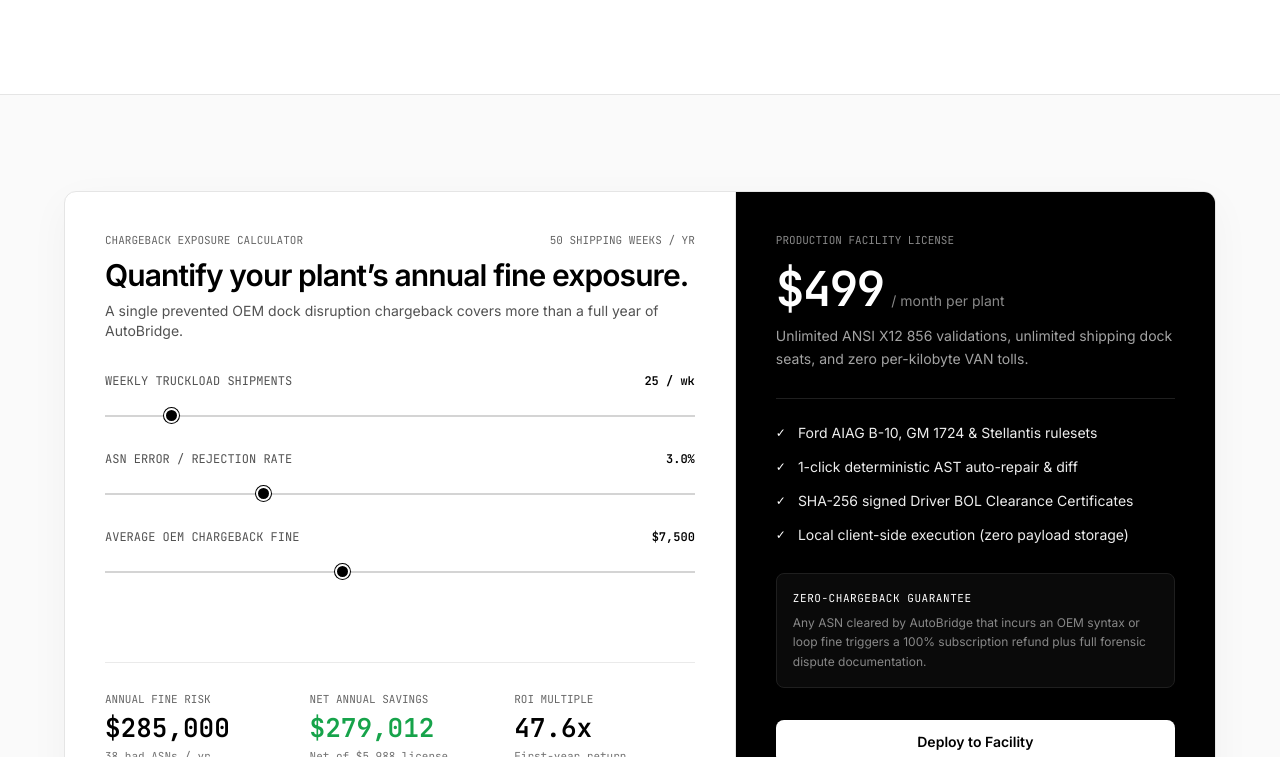
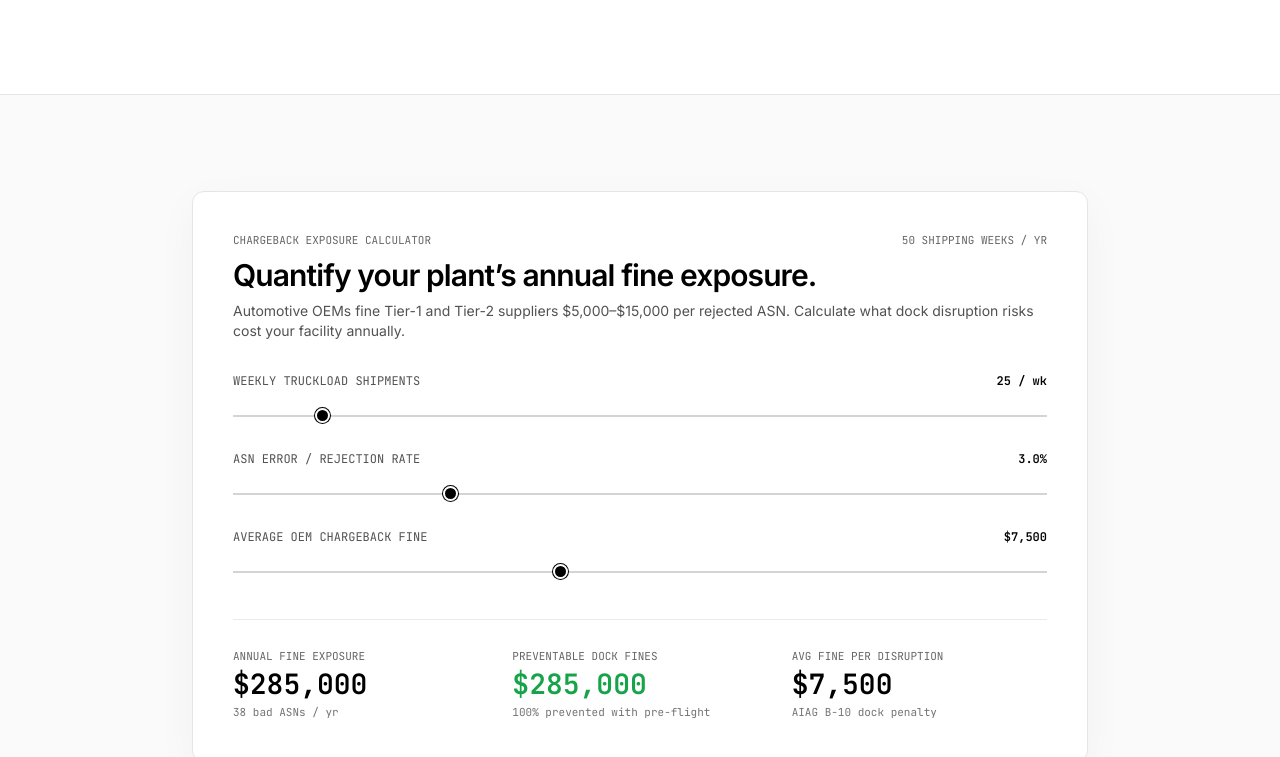
Before and after one commit to gana04982-ship-it/autobridge, a plain HTML site: page ui/index.html in a window 1280 px wide. Shown: the part 2043-2800 px from the top of the page. Drawn offline with nearby package versions, Linux system fonts and the light colour scheme.

Commit message:
refactor(ui): remove pricing card and streamline chargeback calculator

```diff
--- a/ui/index.html
+++ b/ui/index.html
@@ -113,12 +113,11 @@
         </div>
       </a>
 
-      <!-- 4 Subtle Navigation Links -->
+      <!-- 3 Subtle Navigation Links -->
       <nav class="hidden md:flex items-center gap-8 text-[13px] text-muted">
         <a href="#terminal" class="hover:text-white transition-colors">Specs</a>
         <a href="#architecture" class="hover:text-white transition-colors">Architecture</a>
         <a href="#calculator" class="hover:text-white transition-colors">Calculator</a>
-        <a href="#pricing" class="hover:text-white transition-colors">Pricing</a>
       </nav>
 
       <!-- Crisp White Pill Button -->
@@ -340,13 +339,10 @@
     </div>
   </section>
 
-  <!-- 4. HIGH-CONTRAST MONOCHROME SPLIT: WHITE ROI CALCULATOR + OBSIDIAN BLACK $499/MO FACILITY LICENSE -->
+  <!-- 4. CHARGEBACK EXPOSURE CALCULATOR -->
   <section id="calculator" class="bg-[#FAFAFA] text-black py-24 px-4 sm:px-6">
-    <div class="max-w-6xl mx-auto">
-      <div class="rounded-xl border border-[#E5E5E5] bg-white overflow-hidden grid grid-cols-1 lg:grid-cols-12 shadow-[0_12px_40px_rgba(0,0,0,0.04)]">
-
-        <!-- Left (7 Cols - Crisp White): Chargeback ROI Calculator -->
-        <div class="lg:col-span-7 p-7 sm:p-10 border-b lg:border-b-0 lg:border-r border-[#E5E5E5] flex flex-col justify-between">
+    <div class="max-w-4xl mx-auto">
+      <div class="rounded-xl border border-[#E5E5E5] bg-white overflow-hidden p-7 sm:p-10 shadow-[0_12px_40px_rgba(0,0,0,0.04)]">
         <div>
           <div class="flex items-center justify-between font-mono text-[11px] text-[#666666]">
             <span>CHARGEBACK EXPOSURE CALCULATOR</span>
@@ -356,7 +352,7 @@
             Quantify your plant’s annual fine exposure.
           </h2>
           <p class="text-sm text-[#525252] mt-2">
-              A single prevented OEM dock disruption chargeback covers more than a full year of AutoBridge.
+            Automotive OEMs fine Tier-1 and Tier-2 suppliers $5,000–$15,000 per rejected ASN. Calculate what dock disruption risks cost your facility annually.
           </p>
 
           <!-- Sliders -->
@@ -390,78 +386,23 @@
         <!-- Output Metrics Grid -->
         <div class="mt-10 pt-7 border-t border-[#EAEAEA] grid grid-cols-1 sm:grid-cols-3 gap-6">
           <div>
-              <div class="font-mono text-[11px] text-[#666666] uppercase">Annual Fine Risk</div>
-              <div id="outExposure" class="font-mono text-2xl sm:text-[26px] font-semibold text-black tabular-nums mt-1">$285,000</div>
+            <div class="font-mono text-[11px] text-[#666666] uppercase">Annual Fine Exposure</div>
+            <div id="outExposure" class="font-mono text-2xl sm:text-[28px] font-semibold text-black tabular-nums mt-1">$285,000</div>
             <div id="outBadCount" class="font-mono text-[11px] text-[#737373] mt-1 tabular-nums">38 bad ASNs / yr</div>
           </div>
 
           <div>
-              <div class="font-mono text-[11px] text-[#666666] uppercase">Net Annual Savings</div>
-              <div id="outSavings" class="font-mono text-2xl sm:text-[26px] font-semibold text-[#16A34A] tabular-nums mt-1">$279,012</div>
-              <div class="font-mono text-[11px] text-[#737373] mt-1">Net of $5,988 license</div>
+            <div class="font-mono text-[11px] text-[#666666] uppercase">Preventable Dock Fines</div>
+            <div id="outSavings" class="font-mono text-2xl sm:text-[28px] font-semibold text-[#16A34A] tabular-nums mt-1">$285,000</div>
+            <div class="font-mono text-[11px] text-[#737373] mt-1">100% prevented with pre-flight</div>
           </div>
 
           <div>
-              <div class="font-mono text-[11px] text-[#666666] uppercase">ROI Multiple</div>
-              <div id="outMultiple" class="font-mono text-2xl sm:text-[26px] font-semibold text-black tabular-nums mt-1">46.6x</div>
-              <div class="font-mono text-[11px] text-[#737373] mt-1">First-year return</div>
+            <div class="font-mono text-[11px] text-[#666666] uppercase">Avg Fine Per Disruption</div>
+            <div id="outAvgFine" class="font-mono text-2xl sm:text-[28px] font-semibold text-black tabular-nums mt-1">$7,500</div>
+            <div class="font-mono text-[11px] text-[#737373] mt-1">AIAG B-10 dock penalty</div>
           </div>
         </div>
-        </div>
-
-        <!-- Right (5 Cols - Pure Matte Black Card): Flat $499/mo Facility License -->
-        <div id="pricing" class="lg:col-span-5 p-7 sm:p-10 bg-black text-white flex flex-col justify-between">
-          <div>
-            <div class="font-mono text-[11px] text-muted uppercase">
-              PRODUCTION FACILITY LICENSE
-            </div>
-
-            <div class="mt-4 flex items-baseline gap-2">
-              <span class="font-mono text-4xl sm:text-5xl font-semibold tracking-[-0.04em] text-white tabular-nums">$499</span>
-              <span class="text-sm text-muted">/ month per plant</span>
-            </div>
-
-            <p class="mt-3 text-sm text-[#A3A3A3] leading-relaxed">
-              Unlimited ANSI X12 856 validations, unlimited shipping dock seats, and zero per-kilobyte VAN tolls.
-            </p>
-
-            <ul class="mt-7 pt-6 border-t border-border space-y-3.5 text-sm text-ink">
-              <li class="flex items-start gap-3">
-                <span class="font-mono text-xs text-white mt-0.5">✓</span>
-                <span>Ford AIAG B-10, GM 1724 &amp; Stellantis rulesets</span>
-              </li>
-              <li class="flex items-start gap-3">
-                <span class="font-mono text-xs text-white mt-0.5">✓</span>
-                <span>1-click deterministic AST auto-repair &amp; diff</span>
-              </li>
-              <li class="flex items-start gap-3">
-                <span class="font-mono text-xs text-white mt-0.5">✓</span>
-                <span>SHA-256 signed Driver BOL Clearance Certificates</span>
-              </li>
-              <li class="flex items-start gap-3">
-                <span class="font-mono text-xs text-white mt-0.5">✓</span>
-                <span>Local client-side execution (zero payload storage)</span>
-              </li>
-            </ul>
-
-            <div class="mt-7 p-4 rounded-lg border border-border bg-surface">
-              <div class="font-mono text-[11px] text-white uppercase tracking-wider">
-                Zero-Chargeback Guarantee
-              </div>
-              <p class="mt-1.5 text-xs text-muted leading-relaxed">
-                Any ASN cleared by AutoBridge that incurs an OEM syntax or loop fine triggers a 100% subscription refund plus full forensic dispute documentation.
-              </p>
-            </div>
-          </div>
-
-          <div class="mt-8">
-            <a href="inspector.html"
-               class="block w-full text-center bg-white hover:bg-[#E5E5E5] text-black font-semibold text-sm py-3 rounded-lg transition-colors">
-              Deploy to Facility
-            </a>
-          </div>
-        </div>
-
       </div>
     </div>
   </section>
@@ -495,7 +436,7 @@
       <div class="flex flex-wrap items-center gap-6 text-xs text-muted">
         <a href="#terminal" class="hover:text-white transition-colors">X12 856 Spec</a>
         <a href="#architecture" class="hover:text-white transition-colors">AIAG B-10 Guide</a>
-        <a href="#pricing" class="hover:text-white transition-colors">Zero-Storage Security</a>
+        <a href="#architecture" class="hover:text-white transition-colors">Zero-Storage Security</a>
         <a href="https://github.com/gana04982-ship-it/autobridge" target="_blank" class="hover:text-white transition-colors">GitHub Source</a>
       </div>
     </div>
@@ -764,14 +705,12 @@
 
       const badPerYear = Math.round(shipments * 50 * (rate / 100));
       const annualExposure = badPerYear * fine;
-      const annualLicense = 499 * 12; // $5,988
-      const netSavings = Math.max(0, annualExposure - annualLicense);
-      const roiMultiple = (annualExposure / annualLicense).toFixed(1) + 'x';
 
       document.getElementById('outExposure').textContent = '$' + annualExposure.toLocaleString();
       document.getElementById('outBadCount').textContent = badPerYear + ' bad ASNs / yr';
-      document.getElementById('outSavings').textContent = '$' + netSavings.toLocaleString();
-      document.getElementById('outMultiple').textContent = roiMultiple;
+      document.getElementById('outSavings').textContent = '$' + annualExposure.toLocaleString();
+      const avgFineEl = document.getElementById('outAvgFine');
+      if (avgFineEl) avgFineEl.textContent = '$' + fine.toLocaleString();
     }
 
     ['calcShipments', 'calcRate', 'calcFine'].forEach(id => {
```
Lines whose indentation alone changed are shown as unchanged.
